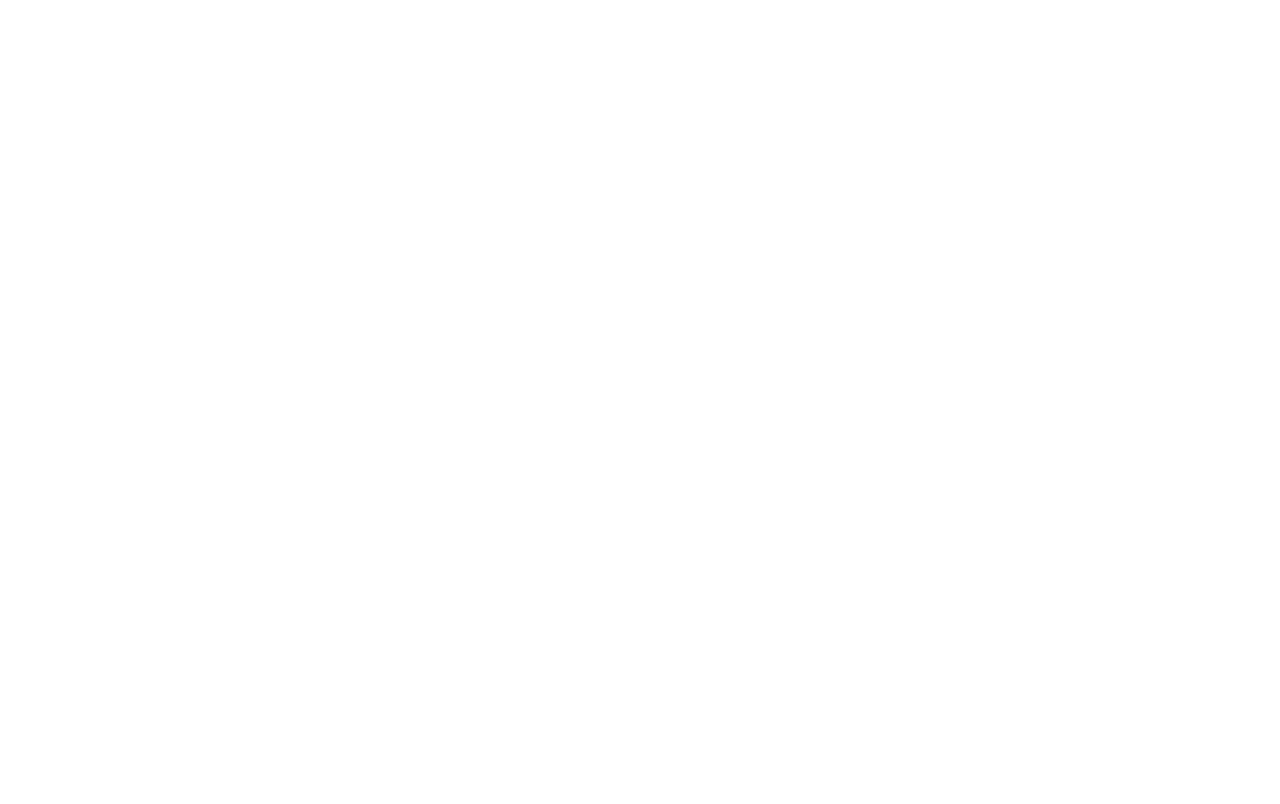
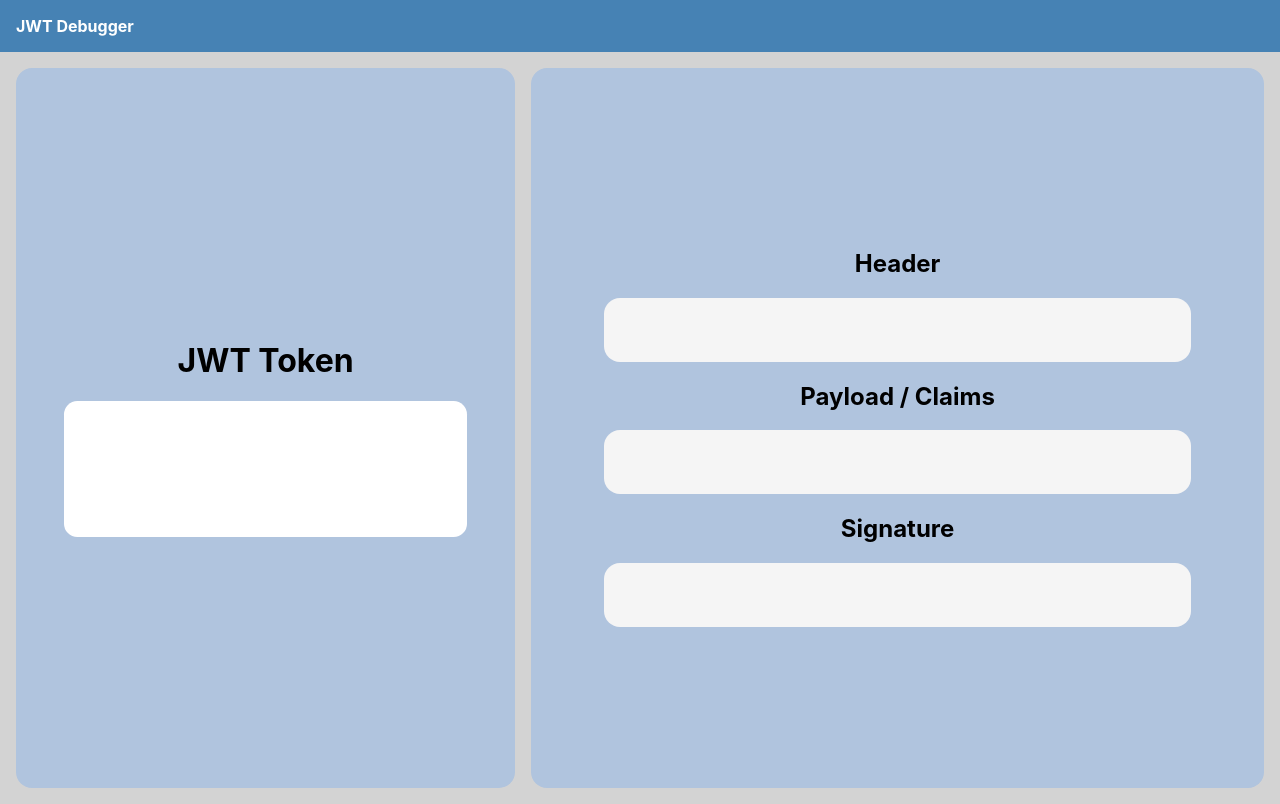
Before and after one commit to vijaygenius123/jwt_debugger, a React (Create React App) app: page / in a window 1280 px wide. Built offline with nearby package versions, Linux system fonts and the light colour scheme.

Commit message:
Basic UI Setup

```diff
--- a/src/App.css
+++ b/src/App.css
@@ -1,38 +1,62 @@
-.App {
-  text-align: center;
+body{
+  margin: 0;
+  padding: 0;
+  background-color: lightgray;
 }
 
-.App-logo {
-  height: 40vmin;
-  pointer-events: none;
+header {
+  padding: 1em 1em;
+  background-color: steelblue;
 }
 
-@media (prefers-reduced-motion: no-preference) {
-  .App-logo {
-    animation: App-logo-spin infinite 20s linear;
-  }
-}
-
-.App-header {
-  background-color: #282c34;
-  min-height: 100vh;
-  display: flex;
-  flex-direction: column;
-  align-items: center;
-  justify-content: center;
-  font-size: calc(10px + 2vmin);
+header nav{
+  font-weight: bolder;
   color: white;
 }
 
-.App-link {
-  color: #61dafb;
+.container {
+  padding: 1em 1em;
+  display: grid;
+  grid-template-columns: minmax(30%, 40%) 1fr;
+  height: 90vh;
+  grid-gap: 1em;
 }
 
-@keyframes App-logo-spin {
-  from {
-    transform: rotate(0deg);
-  }
-  to {
-    transform: rotate(360deg);
-  }
+.input{
+  background-color: lightsteelblue;
+  border-radius: 1em;
+  display: flex;
+  flex-direction: column;
+  justify-content: center;
+  align-items: center;
 }
+
+.output{
+  background-color: lightsteelblue;
+  border-radius: 1em;
+  display: flex;
+  flex-direction: column;
+  justify-content: center;
+  align-items: center;
+}
+
+.input form{
+  width: 100%;
+  display: flex;
+  justify-content: center;
+}
+
+input{
+  display: block;
+  width: 80%;
+  border: none;
+  border-radius: 1em;
+  height: 10em;
+}
+
+.output div{
+  background: whitesmoke;
+  min-height: 4rem;
+  width: 80%;
+  border-radius: 1em;
+}
--- a/src/App.js
+++ b/src/App.js
@@ -1,13 +1,34 @@
-import React from 'react';
+import React, {useState} from 'react';
 import './App.css';
 
 function App() {
-  return (
-    <div>
 
+    const [token, setToken] = useState('')
 
-    </div>
-  );
+    return (
+        <div>
+            <header>
+                <nav>JWT Debugger</nav>
+            </header>
+            <div className="container">
+                <div className="input">
+                    <h1>JWT Token</h1>
+                    <form action="">
+                        <input type="text" value={token} onChange={e=> setToken(e.target.value)}/>
+                    </form>
+                </div>
+                <div className="output">
+                    <h2>Header</h2>
+                    <div></div>
+                    <h2>Payload / Claims</h2>
+                    <div></div>
+                    <h2>Signature</h2>
+                    <div></div>
+                </div>
+            </div>
+
+        </div>
+    );
 }
 
 export default App;
```
